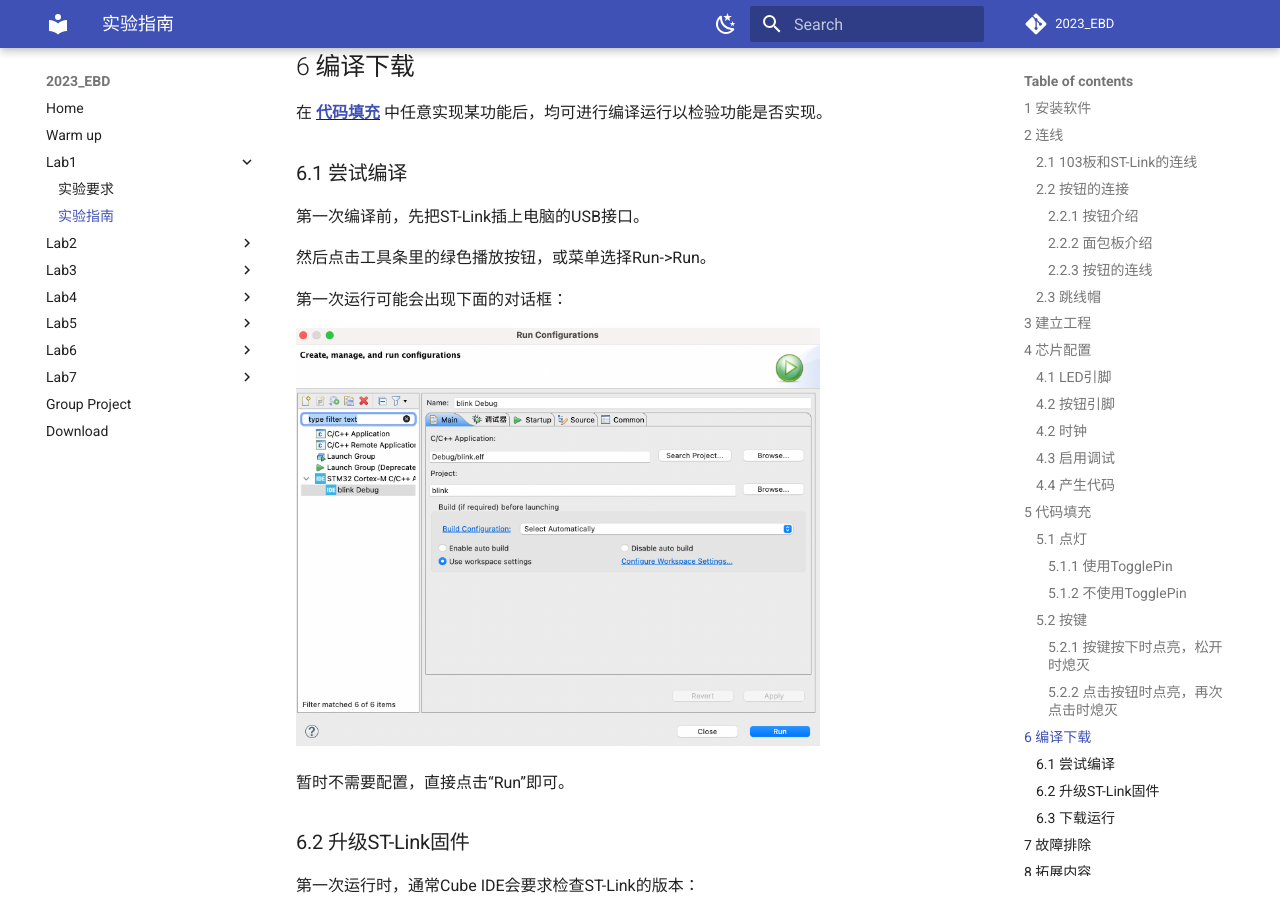
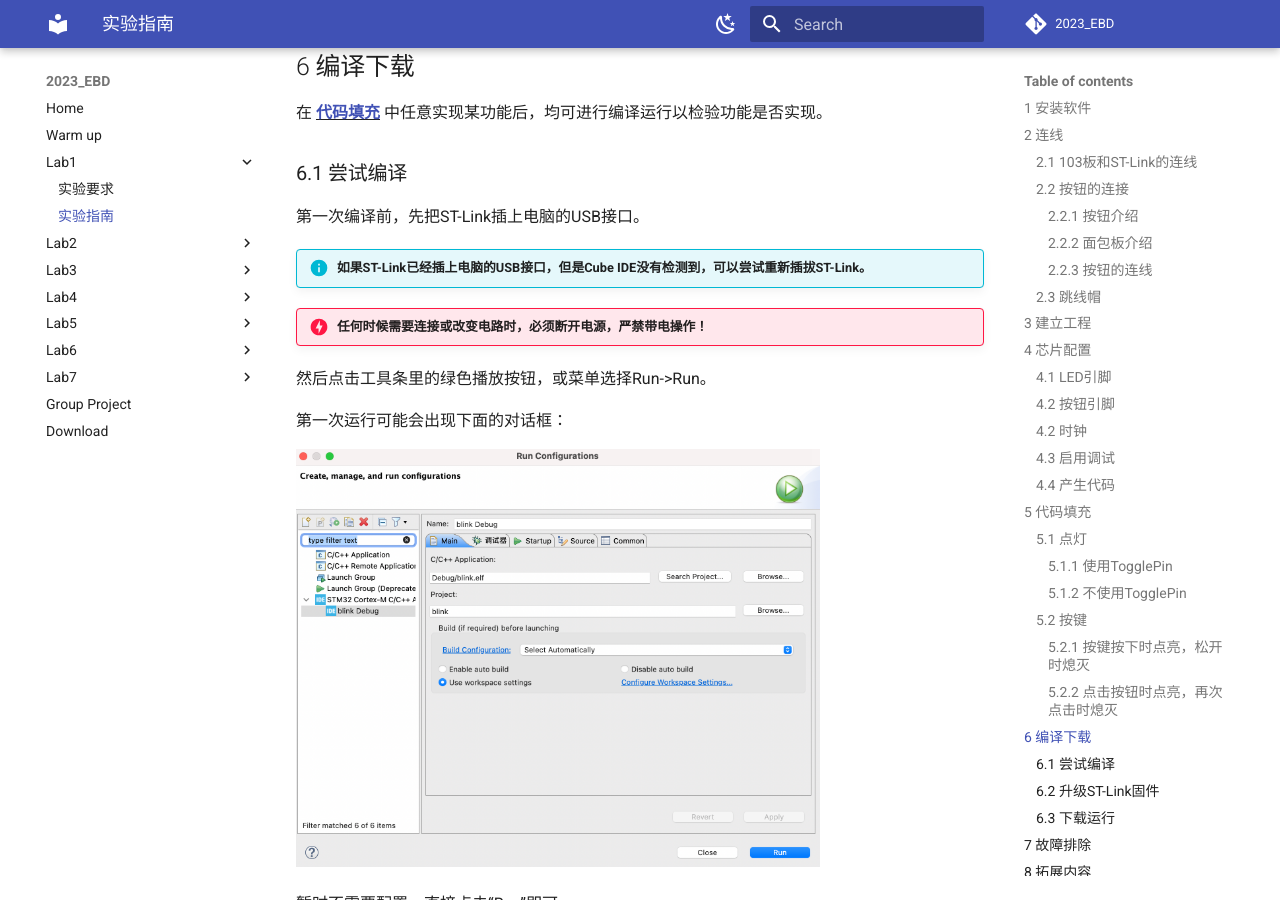
Before and after one commit to zjuerDFL/2023_EBD, an MkDocs documentation site: the page built from docs/docs/lab1/lab1_guide.md, in a window 1280 px wide and 900 px high, scrolled down 14272 px. Built offline with MkDocs 1.6.1 and Material for MkDocs 9.7.7, drawn with Linux system fonts in a browser that asks for light colours; comment, search, counter and statistics services are not loaded; some of the changed text lies outside the part shown.

Commit message:
add some notes and warnings

```diff
--- a/docs/docs/lab1/lab1_guide.md
+++ b/docs/docs/lab1/lab1_guide.md
@@ -281,6 +281,10 @@ HAL_Delay(500);
 
 第一次编译前，先把ST-Link插上电脑的USB接口。
 
+!!! info "如果ST-Link已经插上电脑的USB接口，但是Cube IDE没有检测到，可以尝试重新插拔ST-Link。"
+
+!!! danger "任何时候需要连接或改变电路时，必须断开电源，严禁带电操作！"
+
 然后点击工具条里的绿色播放按钮，或菜单选择Run->Run。
 
 第一次运行可能会出现下面的对话框：
@@ -331,7 +335,7 @@ Download verified successfully
 
 ## 8 拓展内容
 
-`BONUS1` ==用示波器或逻辑分析仪测试LED闪烁时PC13上输出的频率==（可补5分，报告总分不超过100分）
+`BONUS1` ==用示波器或 **<u>[逻辑分析仪](../warm_up.md#2-逻辑分析仪nanodla教程)</u>** 测试LED闪烁时PC13上输出的频率==（可补5分，报告总分不超过100分）
 
 `BONUS2` ==找出能够产生的最高的输出频率==（可补5分，报告总分不超过100分）
 
```
